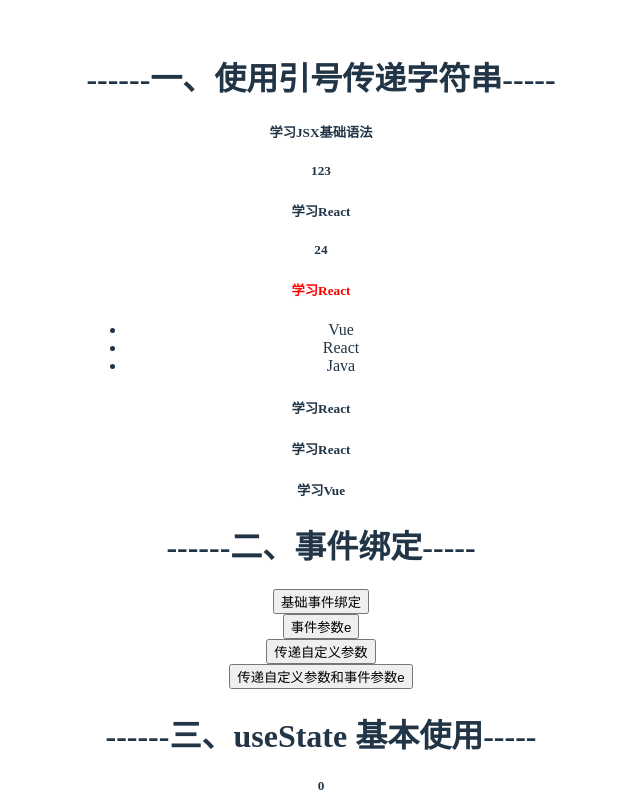
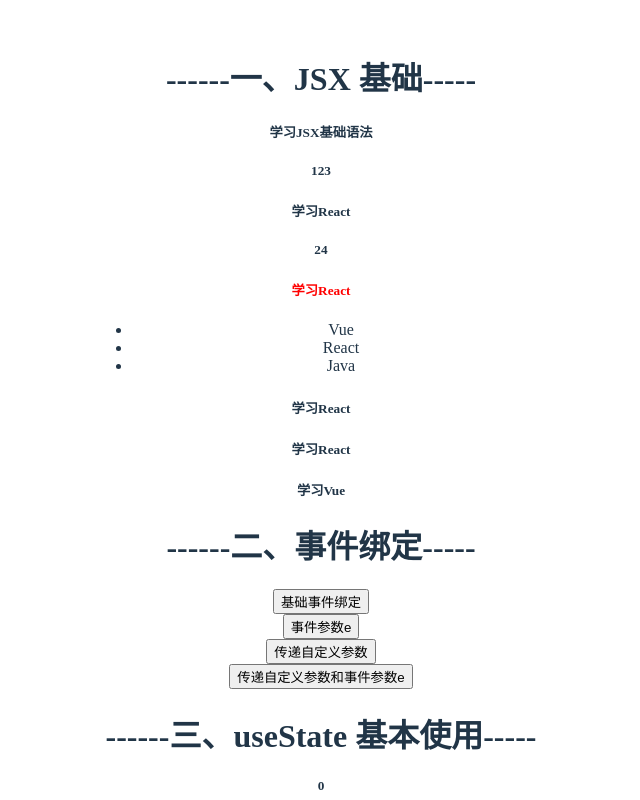
Before and after one commit to LuckySgr/react-basic, a React (Vite) app: page / in a window 1280 px wide. Shown: the top 800 px of the page, without its empty margins (319-959 px from the left). Built offline with nearby package versions, Linux system fonts and the light colour scheme.

Commit message:
修改 JSXBasic 组件标题，更新为“JSX 基础”

```diff
--- a/src/component/JSX-Basic.tsx
+++ b/src/component/JSX-Basic.tsx
@@ -39,7 +39,7 @@
 
     return (
         <div>
-            <h1>{'------一、使用引号传递字符串-----'}</h1>
+            <h1>{'------一、JSX 基础-----'}</h1>
 
             <h5>
                 {'学习JSX基础语法'}
```
